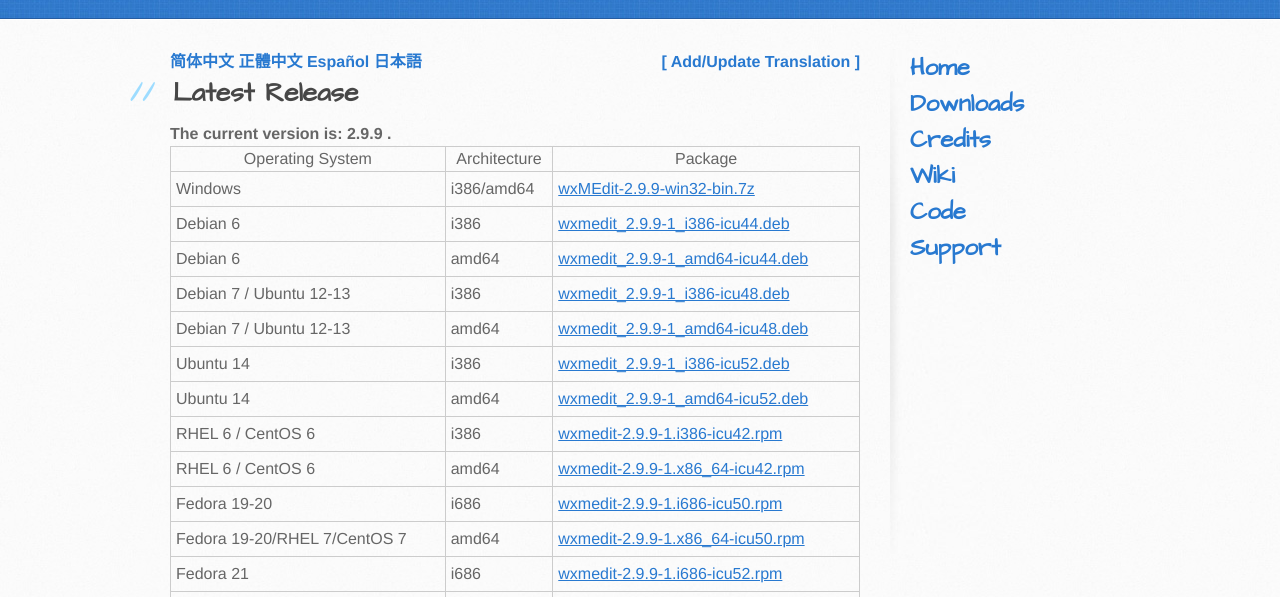
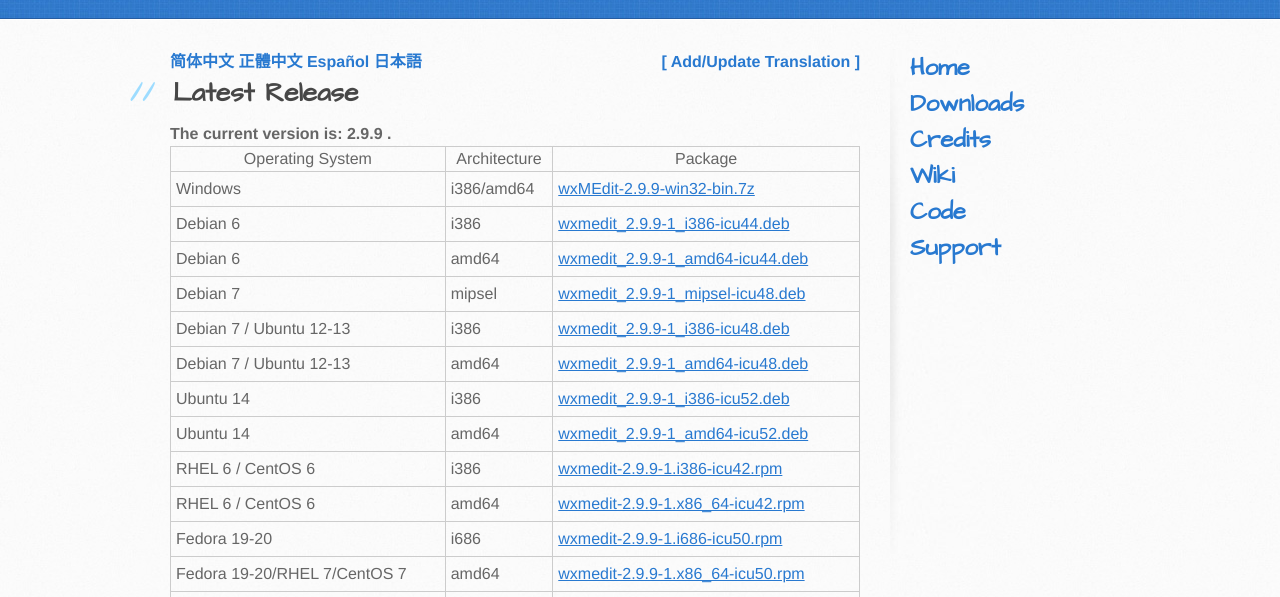
Before and after one commit to SIRSteiner/wxMEdit.github.io, a plain HTML site: page downloads.html in a window 1280 px wide. Shown: the part 182-779 px from the top of the page. Drawn offline with Linux system fonts and the light colour scheme.

Commit message:
add Debian 7 mipsel package for 2.9.9

```diff
--- a/downloads.html
+++ b/downloads.html
@@ -132,13 +132,11 @@
 <td>amd64</td>
 <td><a target="_blank" href="http://downloads.sourceforge.net/project/wxmedit/2.9.9/wxmedit_2.9.9-1_amd64-icu44.deb">wxmedit_2.9.9-1_amd64-icu44.deb</a></td>
 </tr>
-<!--
 <tr>
 <td>Debian 7</td>
 <td>mipsel</td>
-<td><a target="_blank" href="http://downloads.sourceforge.net/project/wxmedit/2.9.8/wxmedit_2.9.8-1_mipsel-icu48.deb">wxmedit_2.9.8-1_mipsel-icu48.deb</a></td>
+<td><a target="_blank" href="http://downloads.sourceforge.net/project/wxmedit/2.9.9/wxmedit_2.9.9-1_mipsel-icu48.deb">wxmedit_2.9.9-1_mipsel-icu48.deb</a></td>
 </tr>
--->
 <tr>
 <td>Debian 7 / Ubuntu 12-13</td>
 <td>i386</td>
```
Also changed, not shown: es/downloads.html (+1 -3 lines), ja_JP/downloads.html (+1 -3 lines), zh_CN/downloads.html (+1 -3 lines), zh_TW/downloads.html (+1 -3 lines).
